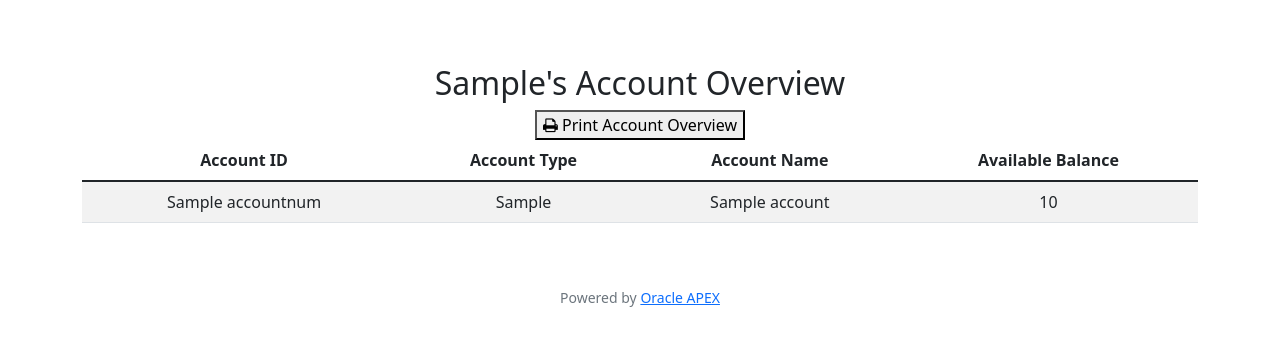
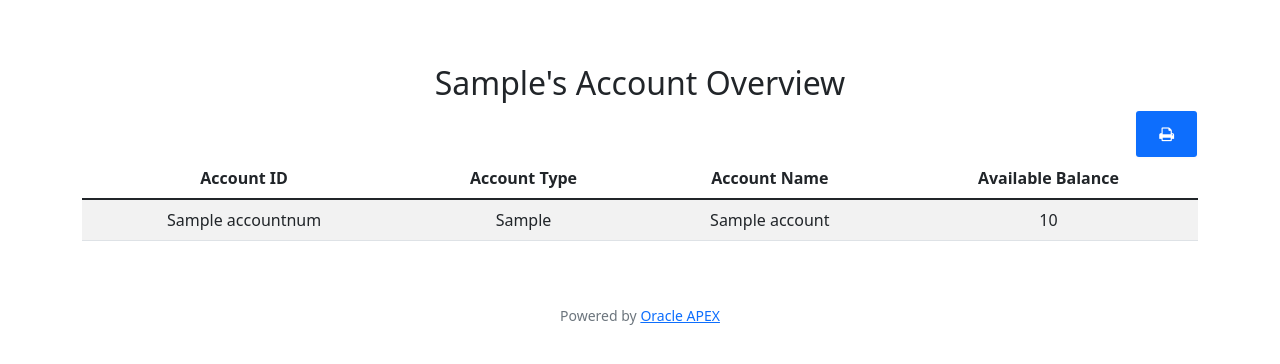
Before and after one commit to TeiturB/Fjordbank, a Flask app: template templates/index.html in a window 1280 px wide. Shown: the part 76-440 px from the top of the page. Run offline with Flask 2, Linux system fonts and the light colour scheme; the template is opened without the code that fills it: most values are stand-ins (such as "Sample title", 1, 10 or a date in 2020); some libraries are stand-ins or nearby versions.

Commit message:
New button styling

```diff
--- a/static/styles.css
+++ b/static/styles.css
@@ -86,3 +86,54 @@ form {
     top: 0;
   }
 }
+
+
+.printbutton {
+  float: right;
+}
+
+
+.printbutton {
+  align-items: center;
+  background-clip: padding-box;
+  background-color: #0d6efd;
+  border: 1px solid transparent;
+  border-radius: .25rem;
+  box-shadow: rgba(0, 0, 0, 0.02) 0 1px 3px 0;
+  box-sizing: border-box;
+  color: #fff;
+  cursor: pointer;
+  display: inline-flex;
+  font-family: system-ui,-apple-system,system-ui,"Helvetica Neue",Helvetica,Arial,sans-serif;
+  font-size: 16px;
+  font-weight: 600;
+  justify-content: center;
+  line-height: 1.25;
+  margin: 0;
+  min-height: 3rem;
+  padding: calc(.875rem - 1px) calc(1.5rem - 1px);
+  position: relative;
+  text-decoration: none;
+  transition: all 250ms;
+  user-select: none;
+  -webkit-user-select: none;
+  touch-action: manipulation;
+  vertical-align: baseline;
+  width: auto;
+}
+
+.printbutton:hover,
+.printbutton:focus {
+  background-color: #3F8CFF;
+  box-shadow: rgba(0, 0, 0, 0.1) 0 4px 12px;
+}
+
+.printbutton:hover {
+  transform: translateY(-1px);
+}
+
+.printbutton:active {
+  background-color: #0d6efd;
+  box-shadow: rgba(0, 0, 0, .06) 0 2px 4px;
+  transform: translateY(0);
+}
--- a/templates/index.html
+++ b/templates/index.html
@@ -12,7 +12,7 @@
     <div class="container mt-3">
 
         <h2>{{first_name}}'s Account Overview</h2>
-        <button onclick="printTable()"><i class="fa fa-print"></i>  Print Account Overview</button>
+        <button class="printbutton" onclick="printTable()"><i class="fa fa-print"></i></button>
         <table id="print-table" class="table table-striped">
             <thead>
                 <tr>
```
Also changed, not shown: 2 other files.
